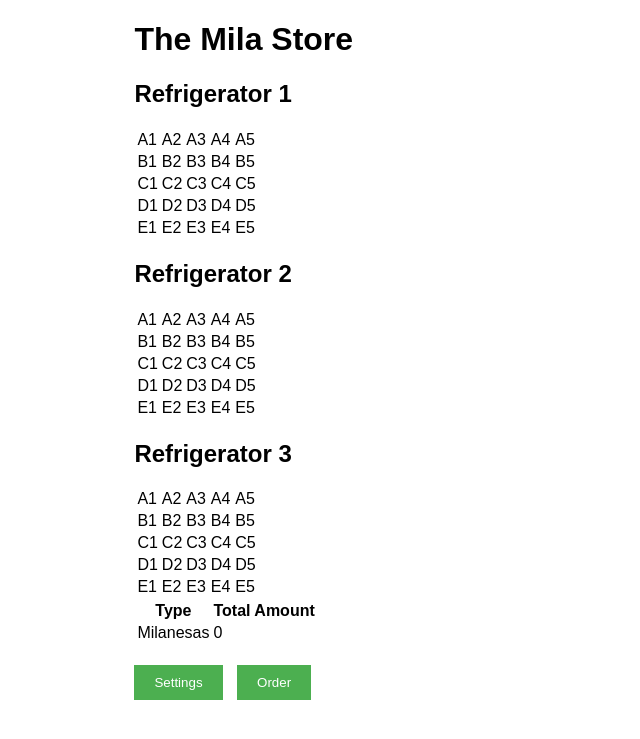
After one commit to juangilfons/milanga-inventory, a Django app: template templates/home.html in a window 1280 px wide. The commit adds this page. Shown: the top 739 px of the page, without its empty margins (0-640 px from the left). Run offline with Django 5.2, Linux system fonts and the light colour scheme; the template is opened without the code that fills it, so the values that code supplies are empty.

Commit message:
templates HTML

```diff
--- a/templates/base.html
+++ b/templates/base.html
@@ -2,10 +2,19 @@
 <html lang="en">
 <head>
     <meta charset="UTF-8">
-    <title>{% block title %}{% endblock %}</title>
+    <meta name="viewport" content="width=device-width, initial-scale=1.0">
+    <title>{% block title %}The Mila Store{% endblock %}</title>
+    <style>
+        body { font-family: Arial, sans-serif; }
+        .container { width: 80%; margin: 0 auto; }
+        .buttons { margin-top: 20px; }
+        .buttons button { padding: 10px 20px; background-color: #4CAF50; color: white; border: none; cursor: pointer; margin-right: 10px; }
+    </style>
 </head>
 <body>
-    {% block content %}
-    {% endblock %}
+    <div class="container">
+        <h1>The Mila Store</h1>
+        {% block content %}{% endblock %}
+    </div>
 </body>
 </html>
--- /dev/null
+++ b/templates/home.html
@@ -0,0 +1,48 @@
+{% extends "base.html" %}
+
+{% block title %}Home - The Mila Store{% endblock %}
+
+{% block content %}
+<div class="refrigerator">
+    <h2>Refrigerator 1</h2>
+    <table>
+        <tr><td>A1</td><td>A2</td><td>A3</td><td>A4</td><td>A5</td></tr>
+        <tr><td>B1</td><td>B2</td><td>B3</td><td>B4</td><td>B5</td></tr>
+        <tr><td>C1</td><td>C2</td><td>C3</td><td>C4</td><td>C5</td></tr>
+        <tr><td>D1</td><td>D2</td><td>D3</td><td>D4</td><td>D5</td></tr>
+        <tr><td>E1</td><td>E2</td><td>E3</td><td>E4</td><td>E5</td></tr>
+    </table>
+</div>
+<div class="refrigerator">
+    <h2>Refrigerator 2</h2>
+    <table>
+        <tr><td>A1</td><td>A2</td><td>A3</td><td>A4</td><td>A5</td></tr>
+        <tr><td>B1</td><td>B2</td><td>B3</td><td>B4</td><td>B5</td></tr>
+        <tr><td>C1</td><td>C2</td><td>C3</td><td>C4</td><td>C5</td></tr>
+        <tr><td>D1</td><td>D2</td><td>D3</td><td>D4</td><td>D5</td></tr>
+        <tr><td>E1</td><td>E2</td><td>E3</td><td>E4</td><td>E5</td></tr>
+    </table>
+</div>
+<div class="refrigerator">
+    <h2>Refrigerator 3</h2>
+    <table>
+        <tr><td>A1</td><td>A2</td><td>A3</td><td>A4</td><td>A5</td></tr>
+        <tr><td>B1</td><td>B2</td><td>B3</td><td>B4</td><td>B5</td></tr>
+        <tr><td>C1</td><td>C2</td><td>C3</td><td>C4</td><td>C5</td></tr>
+        <tr><td>D1</td><td>D2</td><td>D3</td><td>D4</td><td>D5</td></tr>
+        <tr><td>E1</td><td>E2</td><td>E3</td><td>E4</td><td>E5</td></tr>
+    </table>
+</div>
+<table class="stock-table">
+    <thead>
+        <tr><th>Type</th><th>Total Amount</th></tr>
+    </thead>
+    <tbody>
+        <tr><td>Milanesas</td><td>0</td></tr>
+    </tbody>
+</table>
+<div class="buttons">
+    <button onclick="location.href='settings.html'">Settings</button>
+    <button onclick="location.href='order.html'">Order</button>
+</div>
+{% endblock %}
```
Also changed, not shown: templates/login.html (added, +13 -0 lines), templates/order.html (added, +20 -0 lines), templates/order_history.html (added, +18 -0 lines), templates/settings.html (added, +10 -0 lines).
